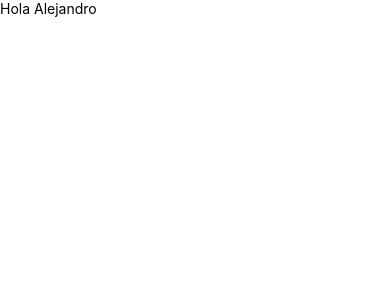
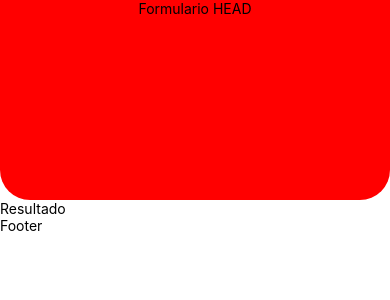
Before and after one commit to ajimenezrosa/Cotizador-de-prestamos, a React Native app in the folder Cotizadorprestamos/: screen / in a window 390 px wide. Shown: the top 300 px of the page. Built offline with nearby package versions, Linux system fonts and the light colour scheme.

Commit message:
Crear Estructura

```diff
--- a/Cotizadorprestamos/App.js
+++ b/Cotizadorprestamos/App.js
@@ -5,9 +5,30 @@
 export default function App() {
 
   return(
-    <SafeAreaView>
-       <Text>Hola Alejandro</Text>
-    </SafeAreaView>
-  )
+
+    <>
+      <SafeAreaView style={styles.safeArea}>
+          <Text>Formulario HEAD</Text>
+      </SafeAreaView>
+
+      <View>
+          <Text>Resultado</Text>
+      </View>
+      <View>
+        <Text>Footer</Text>
+      </View>
+    </>
+    );
 
 }
+
+
+const styles = StyleSheet.create({
+  safeArea: {
+    backgroundColor: '#F00',
+    height:200,
+    borderBottomLeftRadius: 30,
+    borderBottomRightRadius: 30,
+    alignItems: 'center',
+  },
+});
```
Also changed, not shown: 2 other files (tests, documents, lock files or other folders).
